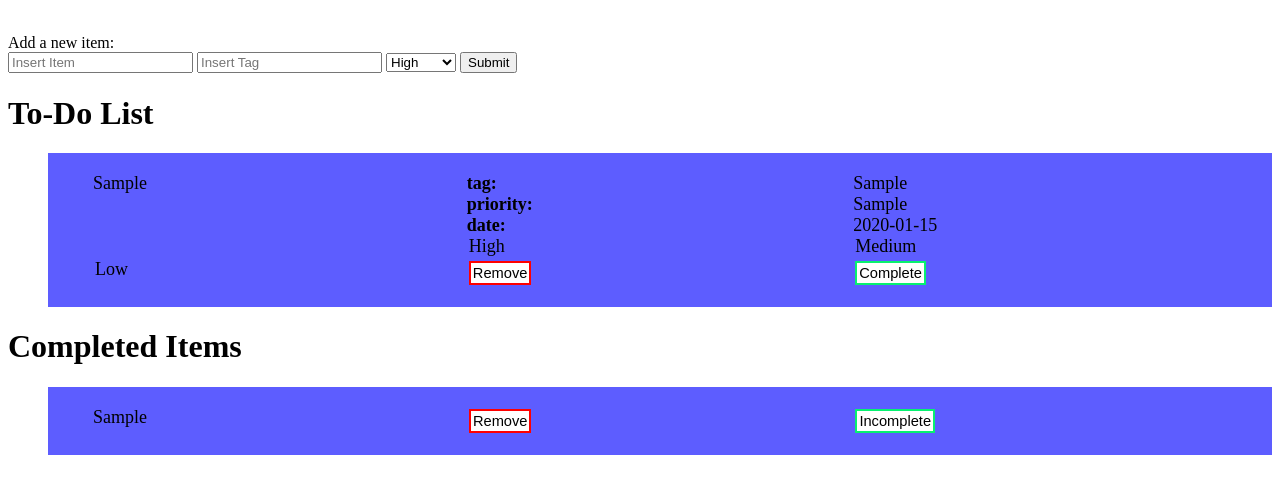
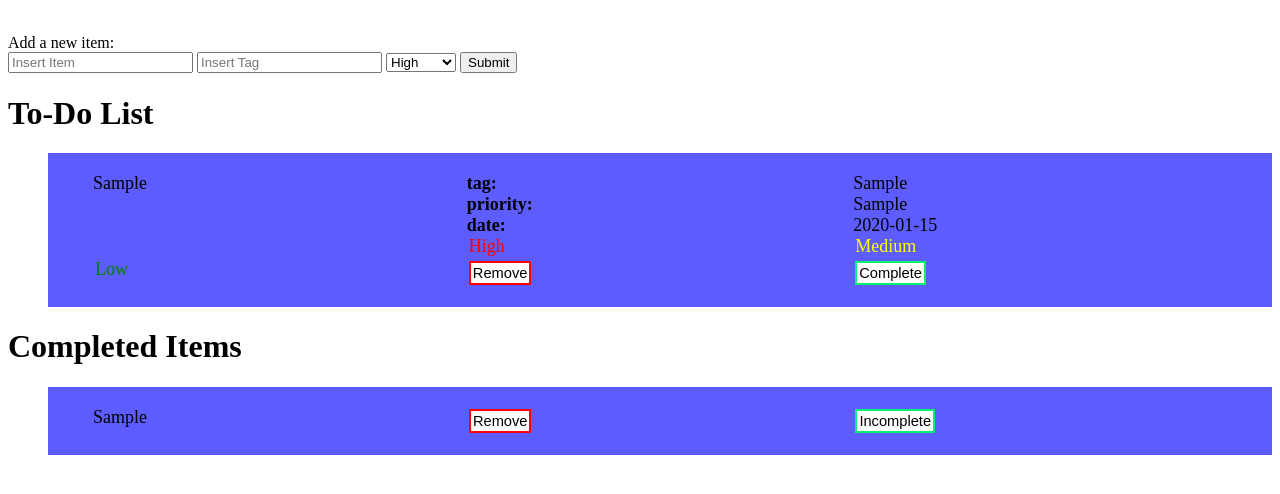
Before and after one commit to hpache/to_do_list_website, a Flask app: template templates/todo.html in a window 1280 px wide. Shown: the part 74-568 px from the top of the page. Run offline with Flask 2, Linux system fonts and the light colour scheme; the template is opened without the code that fills it: values that come from a table or form of the project are taken from there, others are empty; tables that the repository leaves empty hold one stand-in row (values such as "Sample post").

Commit message:
Closes #10

```diff
--- a/templates/todo.html
+++ b/templates/todo.html
@@ -79,6 +79,16 @@
         .center {
             float: center;
         }
+        .redText {
+            color: red;
+        }
+        .yellowText {
+            color: yellow;
+        }
+        .greenText {
+            color: green;
+        }
+
 
     </style>
 
```
